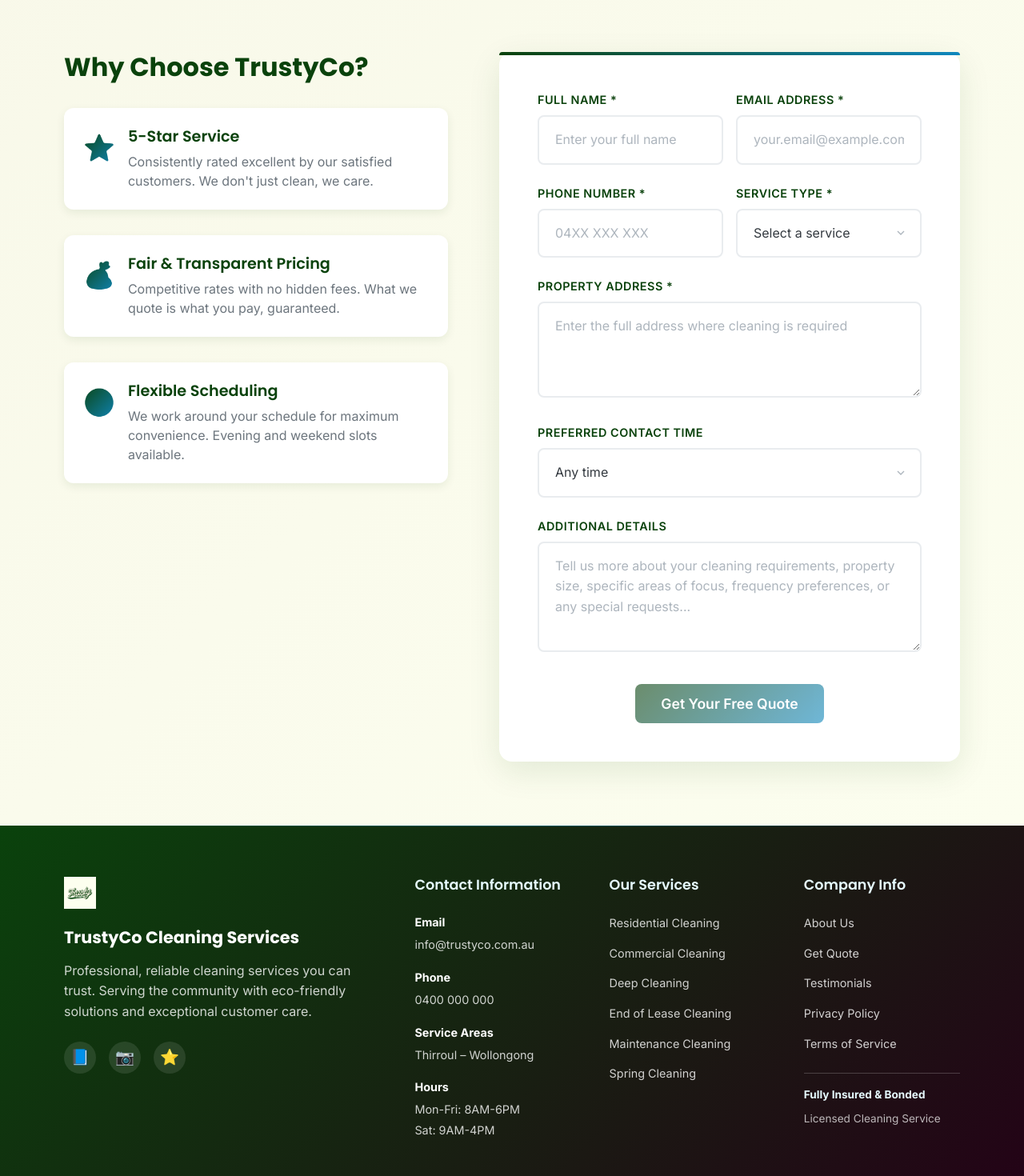
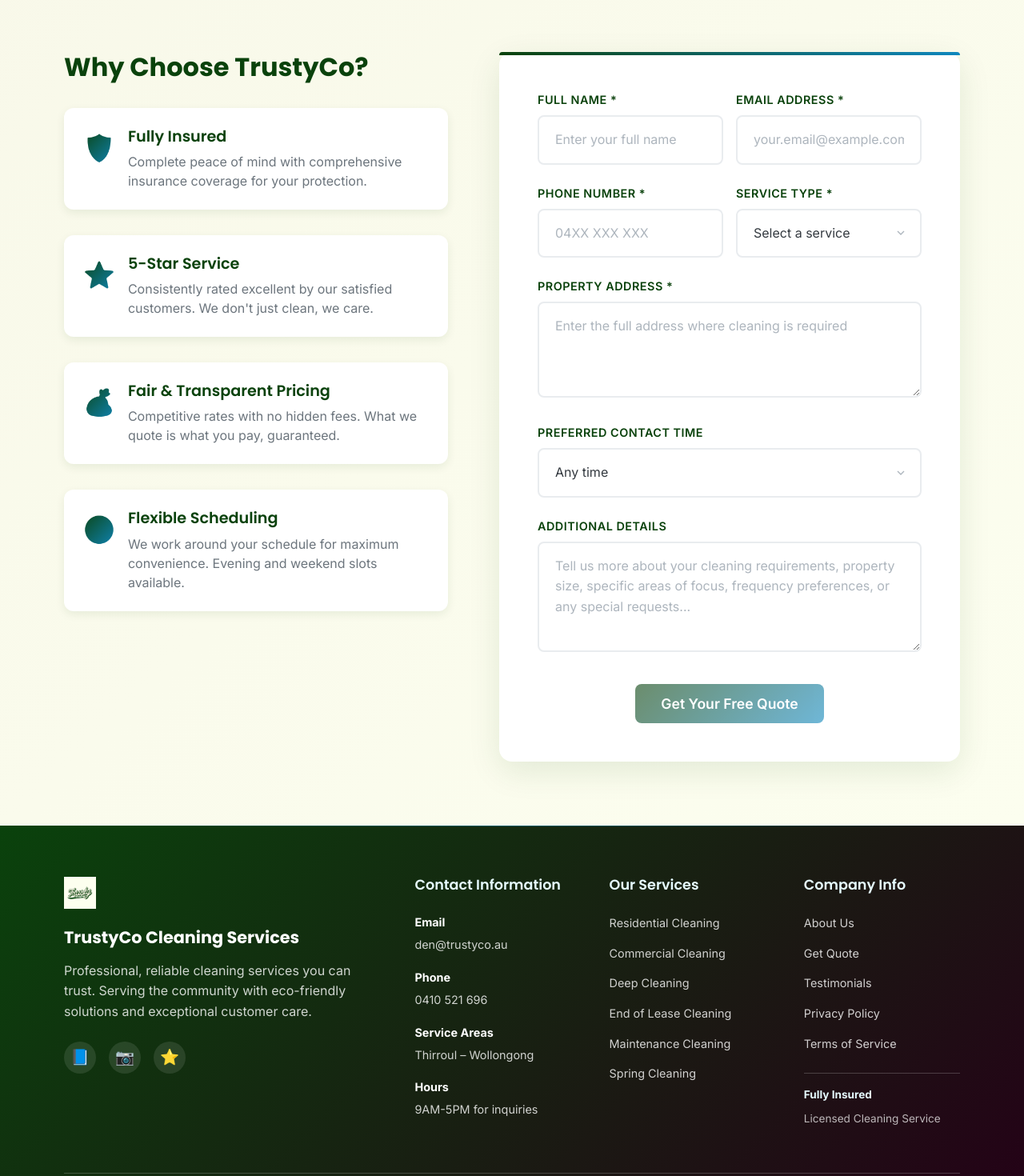
Before and after one commit to gailrayla/trustyco-cleaning, an Angular app: page / in a window 1280 px wide. Shown: the part 2020-3490 px from the top of the page at 80% size. Built offline with nearby package versions, Linux system fonts and the light colour scheme.

Commit message:
feat: update contact info

```diff
--- a/src/app/components/contact-form/contact-form.html
+++ b/src/app/components/contact-form/contact-form.html
@@ -12,16 +12,16 @@
       <div class="contact-info">
         <h3>Why Choose TrustyCo?</h3>
         <div class="benefits">
-          <!-- <div class="benefit-item">
+          <div class="benefit-item">
             <span class="benefit-icon">🛡️</span>
             <div>
-              <h4>Fully Insured & Bonded</h4>
+              <h4>Fully Insured</h4>
               <p>
-                Complete peace of mind with comprehensive insurance coverage and
-                bonding for your protection.
+                Complete peace of mind with comprehensive insurance coverage for
+                your protection.
               </p>
             </div>
-          </div> -->
+          </div>
           <div class="benefit-item">
             <span class="benefit-icon">⭐</span>
             <div>
--- a/src/app/components/footer/footer.html
+++ b/src/app/components/footer/footer.html
@@ -26,13 +26,13 @@
         <div class="contact-item">
           <div>
             <strong>Email</strong>
-            <a href="mailto:info@trustyco.com.au">info&#64;trustyco.com.au</a>
+            <a href="mailto:den@trustyco.au">den&#64;trustyco.au</a>
           </div>
         </div>
         <div class="contact-item">
           <div>
             <strong>Phone</strong>
-            <a href="tel:+61400000000">0400 000 000</a>
+            <a href="tel:+61400000000">0410 521 696</a>
           </div>
         </div>
         <div class="contact-item">
@@ -44,7 +44,7 @@
         <div class="contact-item">
           <div>
             <strong>Hours</strong>
-            <span>Mon-Fri: 8AM-6PM<br />Sat: 9AM-4PM</span>
+            <span>9AM-5PM for inquiries</span>
           </div>
         </div>
       </div>
@@ -71,7 +71,7 @@
           <li><a href="#terms">Terms of Service</a></li>
         </ul>
         <div class="footer-certifications">
-          <p><strong>Fully Insured & Bonded</strong></p>
+          <p><strong>Fully Insured</strong></p>
           <p>Licensed Cleaning Service</p>
         </div>
       </div>
```
